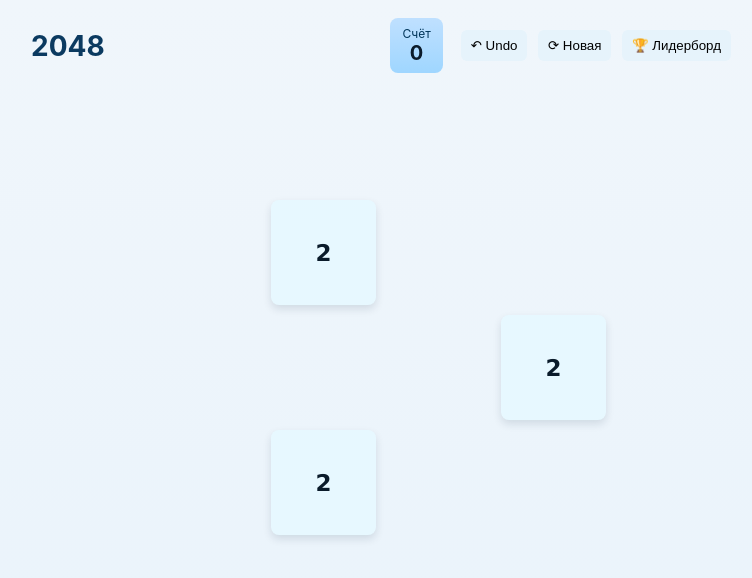
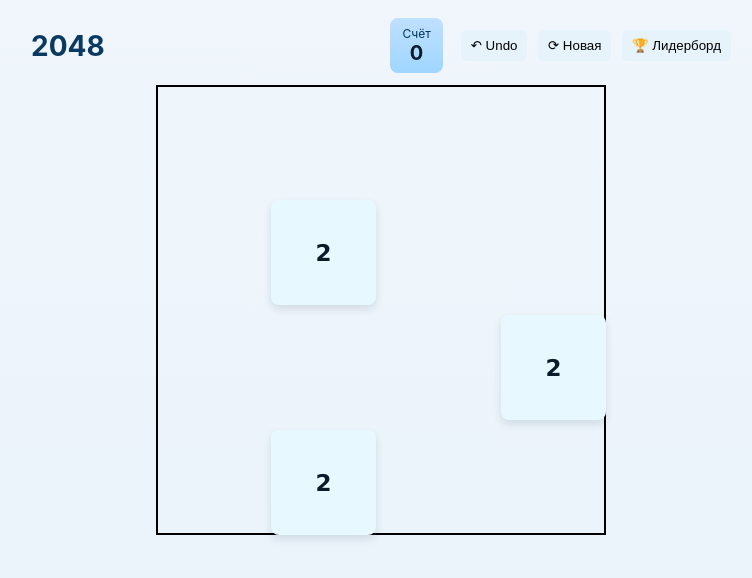
Before and after one commit to mari-w-e/web-programming, a plain HTML site: page 2048 game/index.html in a window 1280 px wide. Shown: the whole page, without its empty margins (259-1011 px from the left). Drawn offline with Linux system fonts and the light colour scheme.

Commit message:
Update styles.css

```diff
--- a/2048 game/styles.css
+++ b/2048 game/styles.css
@@ -51,30 +51,15 @@
   border: none;
 }
 
-/*#board-container::before {
+#board-container::before {
   content: "";
   position: absolute;
   inset: 0;
-  border: 1px solid #000;
+  border: 2px solid #000;
   pointer-events: none;
 }
 
-#board-container::after {
-  content: "";
-  position: absolute;
-  inset: 0;
-
-  background-image:
-    linear-gradient(#000 1px, transparent 1px),
-    linear-gradient(90deg, #000 1px, transparent 1px);
-
-  background-size: calc(100% / 4) calc(100% / 4);
-  pointer-events: none;
-}*/
-
 .cell{
-  /*background:transparent !important;*/
-  /*border: 1px solid #000;*/
   outline: none;
   background: transparent;
   border: none;
```
